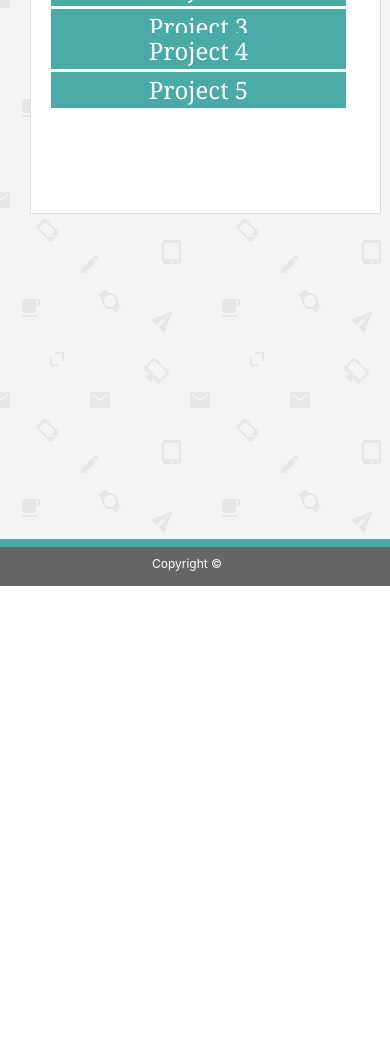
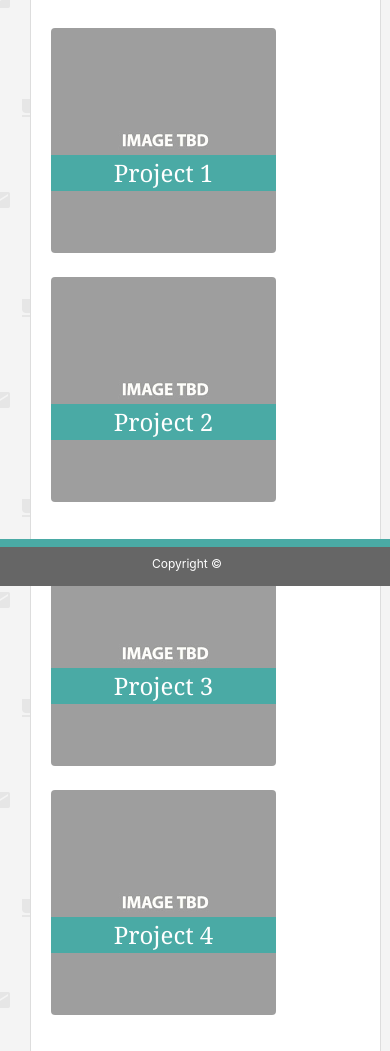
Before and after one commit to jocelync1094/Reponsive-Portfolio, a plain HTML site: page portfolio.html in a window 390 px wide. Shown: the part 258-1309 px from the top of the page. Before the commit the page ends 844 px from the top, so only its background shows below. Drawn offline with nearby package versions, Linux system fonts and the light colour scheme.

Commit message:
Responsive Portfolio HTML

```diff
--- a/assets/css/style.css
+++ b/assets/css/style.css
@@ -103,7 +103,7 @@ textarea {
     font-size:24px;
     background-color:#4aaaa5;
     color:white;
-    width: 87%;
+    width: 100%;
     text-align:center;
     font-family:'Georgia', Times, 'Times New Roman', serif;
 
@@ -117,6 +117,8 @@ textarea {
         width:90%;
         margin-left:30px;
     }
+
+
 }
 
 @media screen and (max-width:400px) {
@@ -124,8 +126,6 @@ textarea {
         height:20px;
     }
 
-    img {
-        display:none;
-    }
+
 
 }
--- a/portfolio.html
+++ b/portfolio.html
@@ -37,39 +37,49 @@
         </div>
 
         <div class = "row">
-            <div class = col-md-3>
+            <div class = "col-md-3 col-sm-12">
                 <figure class="figure">
+                <div class="position-relative">
                     <img src="assets/images/400xPlaceholder.png" class="figure-img img-fluid rounded" alt="Project1">
                     <figcaption class="figure-caption position-absolute">Project 1</figcaption>
+                </div>
                 </figure>
             </div>
-            <div class = col-md-3>
+            <div class = "col-md-3 col-sm-12">
                     <figure class="figure">
+                    <div class="position-relative">
                         <img src="assets/images/400xPlaceholder.png" class="figure-img img-fluid rounded" alt="Project2">
                         <figcaption class="figure-caption position-absolute">Project 2</figcaption>
+                    </div>
                     </figure>
                 </div>
         </div>
         <div class = "row">
-            <div class = col-md-3>
+            <div class = "col-md-3 col-sm-12">
                 <figure class="figure">
+                    <div class="position-relative">
                         <img src="assets/images/400xPlaceholder.png" class="figure-img img-fluid rounded" alt="Project3">
                         <figcaption class="figure-caption position-absolute">Project 3</figcaption>
+                    </div>
                 </figure>
             </div>
-            <div class = col-md-3>
+            <div class = "col-md-3 col-sm-12">
                 <figure class="figure">
-                    <img src="assets/images/400xPlaceholder.png" class="figure-img img-fluid rounded" alt="Project4">
-                    <figcaption class="figure-caption position-absolute">Project 4</figcaption>
+                    <div class="position-relative">
+                        <img src="assets/images/400xPlaceholder.png" class="figure-img img-fluid rounded" alt="Project4">
+                        <figcaption class="figure-caption position-absolute">Project 4</figcaption>
+                    </div>
                  </figure>
             </div>
         </div>
 
         <div class = "row">
-            <div class = col-md-3>
+            <div class = "col-md-3 col-sm-12">
                 <figure class="figure">
-                    <img src="assets/images/400xPlaceholder.png" class="figure-img img-fluid rounded" alt="Project5">
-                    <figcaption class="figure-caption position-absolute">Project 5</figcaption>
+                    <div class="position-relative">
+                        <img src="assets/images/400xPlaceholder.png" class="figure-img img-fluid rounded" alt="Project5">
+                        <figcaption class="figure-caption position-absolute">Project 5</figcaption>
+                    </div>
                 </figure>
             </div>
 
```
